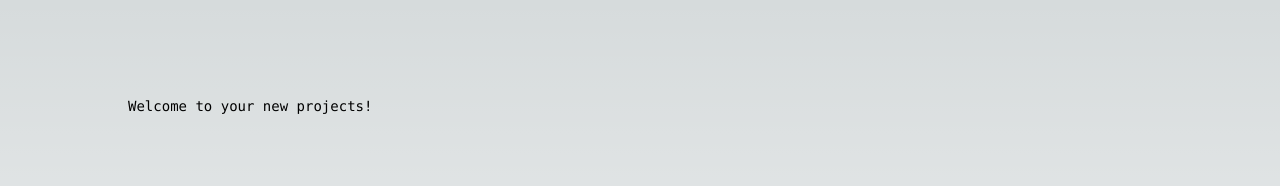
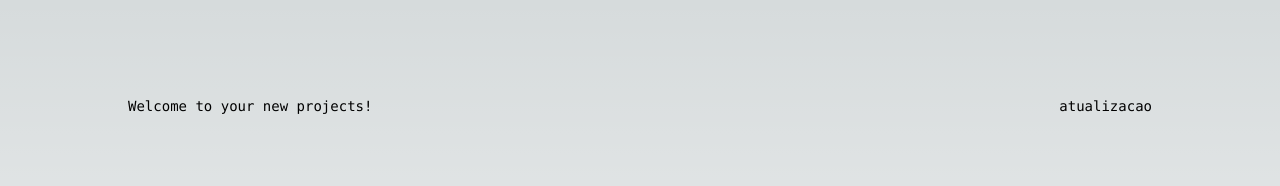
Before and after one commit to jonathassk/actions, a Next.js app: page / in a window 1280 px wide. Shown: the top 186 px of the page. Built offline with nearby package versions, Linux system fonts and the light colour scheme.

Commit message:
atualizaçao para verificar se o cache esta funcionando

```diff
--- a/src/app/page.tsx
+++ b/src/app/page.tsx
@@ -5,6 +5,7 @@ export default function Home() {
     <main className="flex min-h-screen flex-col items-center justify-between p-24">
       <div className="z-10 w-full max-w-5xl items-center justify-between font-mono text-sm lg:flex">
         <p>Welcome to your new projects!</p>
+        <p>atualizacao</p>
       </div>
     </main>
   );
```
